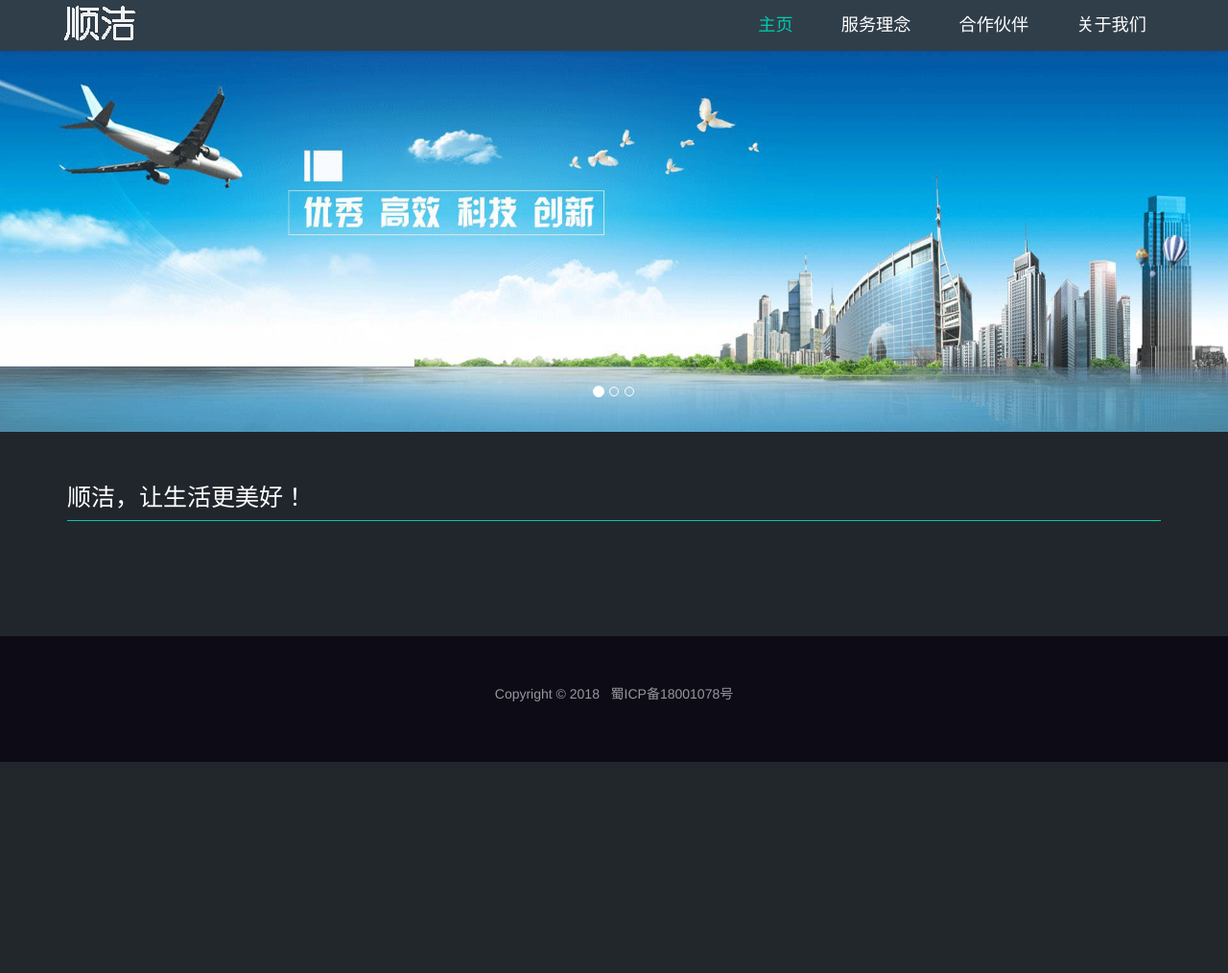
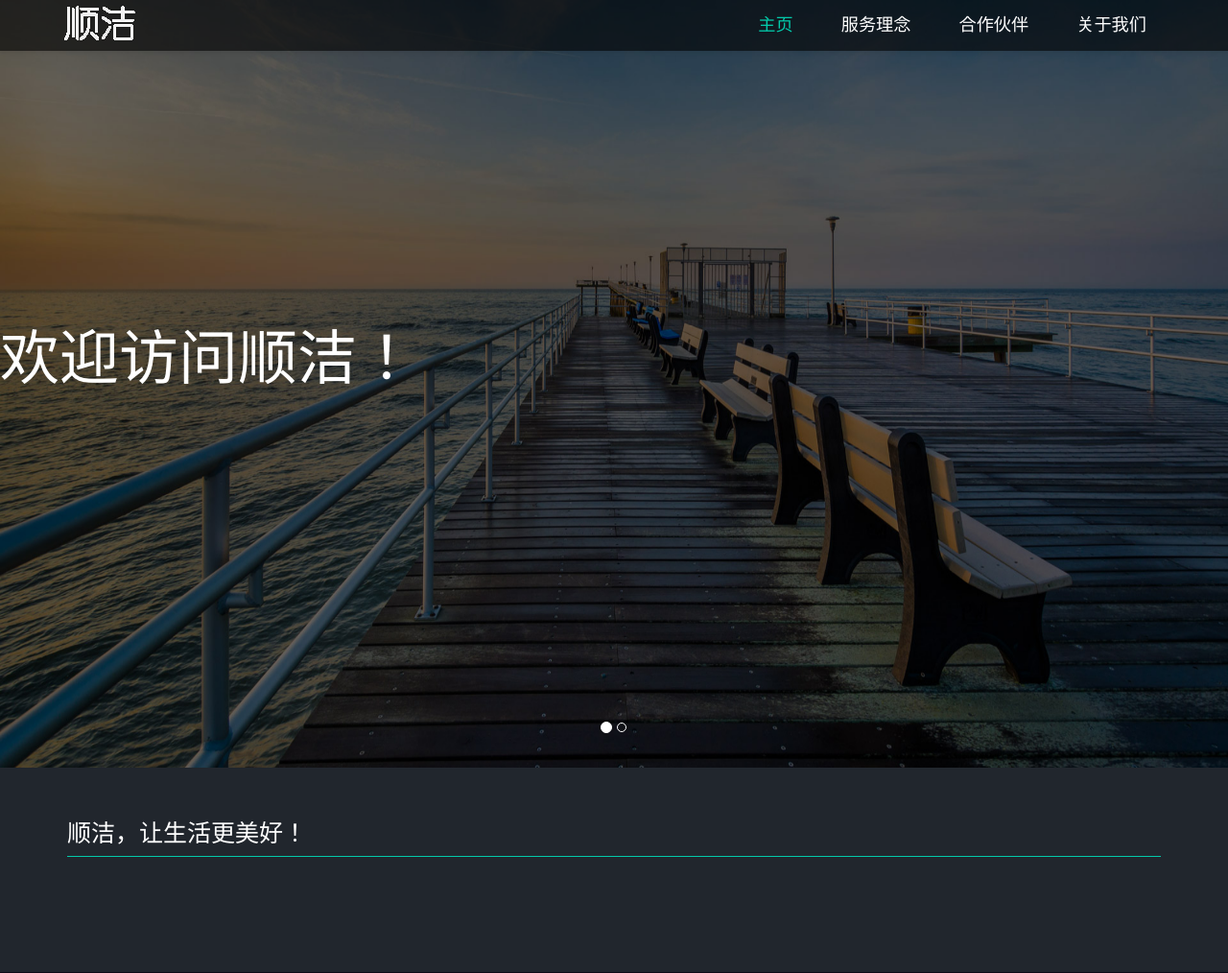
Before and after one commit to shunjiefw/python, a Django app: page / in a window 1280 px wide. Shown: the top 1014 px of the page at 96% size. Before the commit the page ends 794 px from the top, so only its background shows below. Run offline with Django 3.2, Linux system fonts and the light colour scheme; some libraries are stand-ins or nearby versions.

Commit message:
change style

```diff
--- a/shunjie/static/css/index.css
+++ b/shunjie/static/css/index.css
@@ -31,9 +31,9 @@ a:hover,a:focus{
 .slide-image{
     width: 100%;
 }
-.banner{
+/* .banner{
     margin-top: 50px;
-}
+} */
 #main{
     padding-top: 15px
 }
@@ -73,7 +73,7 @@ footer a:hover{
     -o-box-shadow: 0 1px 5px rgba(0,0,0,0.1);
 }
 .navbar-main.navbar-main-inverse {
-    background-color: #303e4a;
+    background: rgba(0,0,0,0.6);
 }
 #nav a{
     color: #ffffff;
@@ -99,3 +99,24 @@ footer a:hover{
     padding: 0 !important;
     line-height: 72px;
 }
+#banner .item{
+    position: relative;
+}
+.title-h{
+    font-size: 62px;
+    position: absolute;
+    top: 40%;
+    color: #fff;
+    opacity: 0;
+    animation: aniTextShow .8s forwards;
+}
+@-webkit-keyframes aniTextShow{
+    0% {
+        opacity: 0;
+        transform: translateY(50px);
+    }
+    100% {
+        opacity: 1;
+        transform: translateY(0);
+    }
+}
--- a/shunjie/templates/master.html
+++ b/shunjie/templates/master.html
@@ -24,7 +24,7 @@
                 </button>
                 <a class="navbar-brand a-logo" href="/">
                     <img alt="Brand" src="/static/images/logo_a.png">
-                  </a>
+                </a>
             </div>
             <div class="collapse navbar-collapse">
                 <ul id="nav" class="nav navbar-nav navbar-right">
@@ -42,17 +42,14 @@
             <ol class="carousel-indicators">
                 <li data-target="#carousel-example-generic" data-slide-to="0" class="active"></li>
                 <li data-target="#carousel-example-generic" data-slide-to="1"></li>
-                <li data-target="#carousel-example-generic" data-slide-to="2"></li>
             </ol>
-            <div class="carousel-inner">
+            <div id="banner" class="carousel-inner">
                 <div class="item active">
-                    <img class="banner-img slide-image" src="/static/images/banner.png" alt="">
+                    <img class="banner-img slide-image" src="/static/images/bg-11.jpg" alt="" style="height:100%;">
+                    <h1 class="title-h">欢迎访问顺洁！</h1>
                 </div>
                 <div class="item">
-                    <img class="banner-img slide-image" src="/static/images/banner1.png" alt="">
-                </div>
-                <div class="item">
-                    <img class="banner-img slide-image" src="/static/images/banner2.png" alt="">
+                    <img class="banner-img slide-image" src="/static/images/bg-4.jpg" alt="" style="height:100%;">
                 </div>
             </div>
         </div>
@@ -71,6 +68,8 @@
     {% block js %}{% endblock %}
 </body>
 <script>
+    var h = document.documentElement.clientHeight || document.body.clientHeight;
+    console.log(h)
     $(window).scroll(function() {
         if ($(this).scrollTop() != 0) {
             $('#top').fadeIn();
@@ -81,5 +80,8 @@
     $('#top').click(function() {
         $('body,html').animate({ scrollTop: 0 }, 400);
     })
+    $(document).ready(function(){
+        $("#banner .item").css('height',h);
+    });
 </script>
 </html>
```
Also changed, not shown: shunjie/static/images/bg-11.jpg (added), shunjie/static/images/bg-4.jpg (added), shunjie/static/images/env.png (deleted), shunjie/static/images/partner/kpls.png, shunjie/static/images/partner/ldws.png, shunjie/static/images/partner/lmgj.png, shunjie/static/images/partner/tyds.png, shunjie/static/images/partner/wgds.png, shunjie/static/images/partner/zcgj.png.
